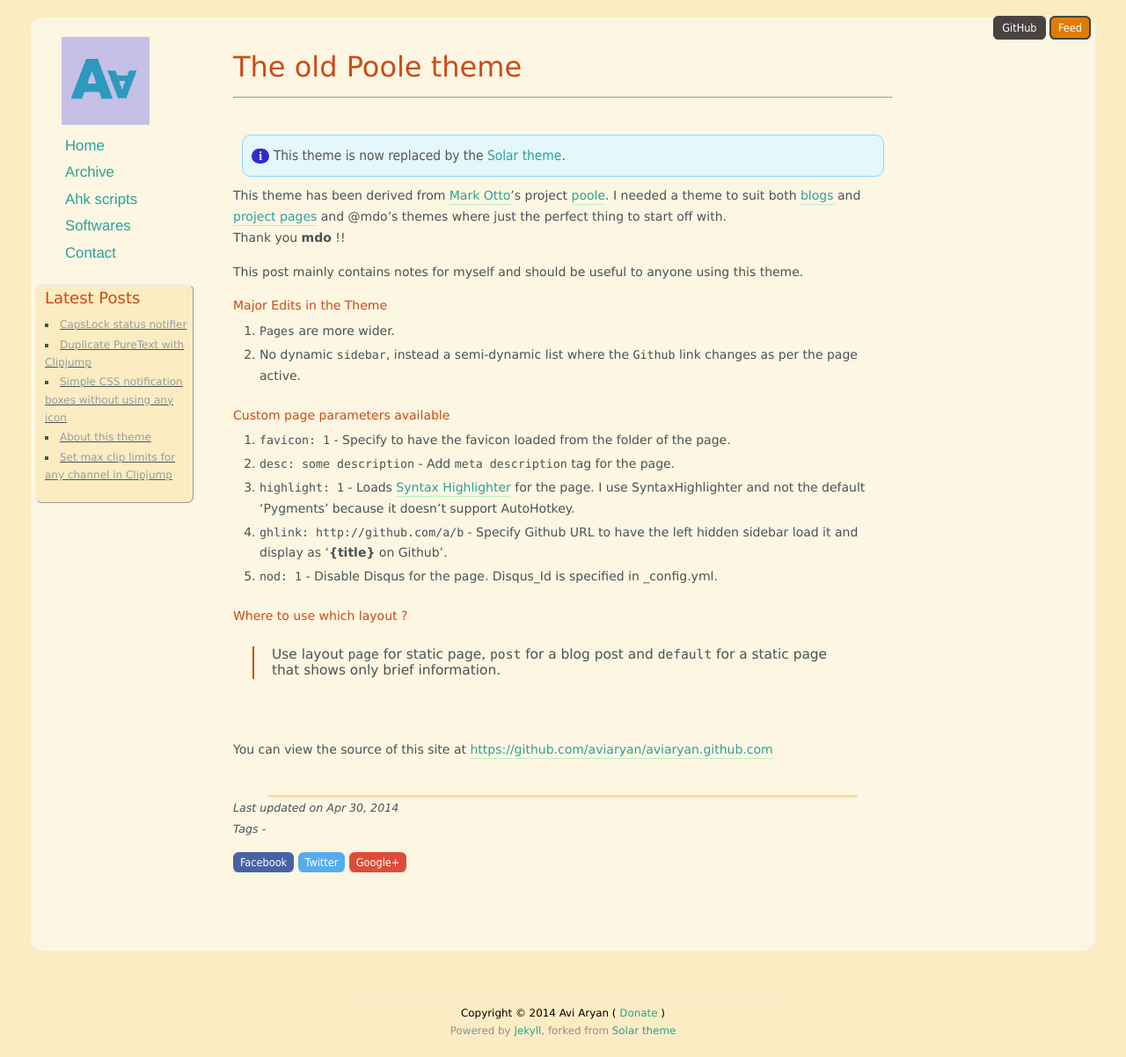
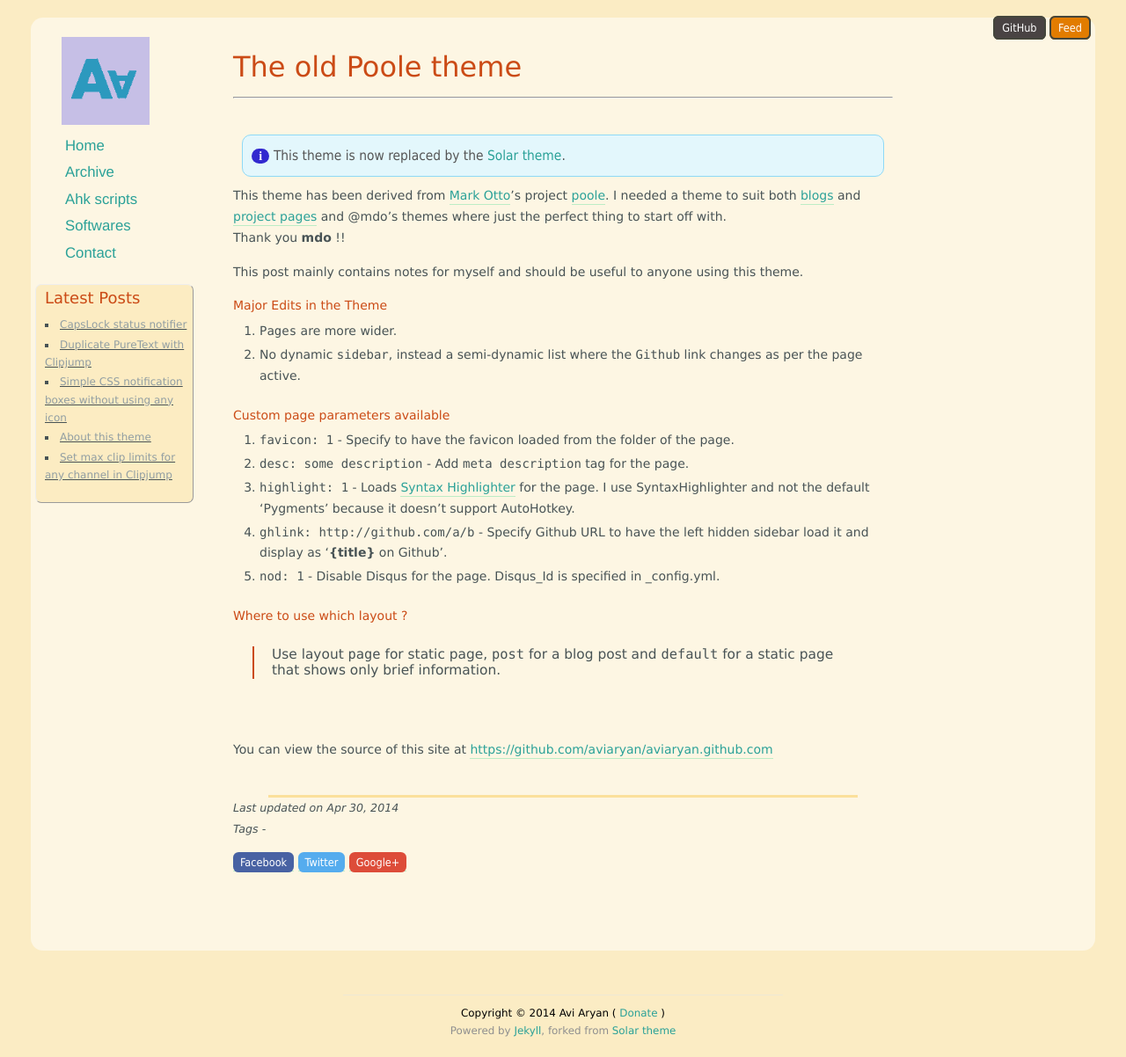
Before and after one commit to aviaryan/aviaryan.github.com-retired-2018, a Jekyll site: the page built from _posts/2014-04-30-post_1.md, in a window 1280 px wide. Shown: the whole page at 88% size. Built offline with Jekyll 4.4.1, drawn with Linux system fonts in a browser that asks for light colours; Markdown is read by kramdown in place of the engine named in the settings; comment, search, counter and statistics services are not loaded.

Commit message:
design changes

```diff
--- a/_layouts/default.html
+++ b/_layouts/default.html
@@ -71,7 +71,7 @@
         {% endfor %}
         </ul>
       {% else %}
-        {% if page.category != null %}See more in <font class="heading">category <a href="/blog/categories.html#{{ page.category }}">{{ page.category }}</a></font><br><hr>{% endif %}
+        {% if page.category != null %}See more in <font class="heading"><a href="/blog/categories.html#{{ page.category }}">{{ page.category }}</a></font><br><br>{% endif %}
         <h3>Tags available</h3>
         <span id="leftinfo"><a href="/blog/tags.html#untagged">Untagged</a>
         {% for tag in site.tags %}<a href="/blog/tags.html#{{ tag | first }}">{{ tag | first }}</a>
--- a/assets/css/style.css
+++ b/assets/css/style.css
@@ -63,7 +63,7 @@ sup { vertical-align: super; font-size: 0.85em; }
 sub { vertical-align: sub; font-size: 0.85em; }
 
 :not(pre) > code {
-    font: 0.95em Monaco, Courier, Monospace;
+    font: 1em Monaco, Courier, Monospace;
 }
 
 pre > code { font-size: 0.95em; }
```
